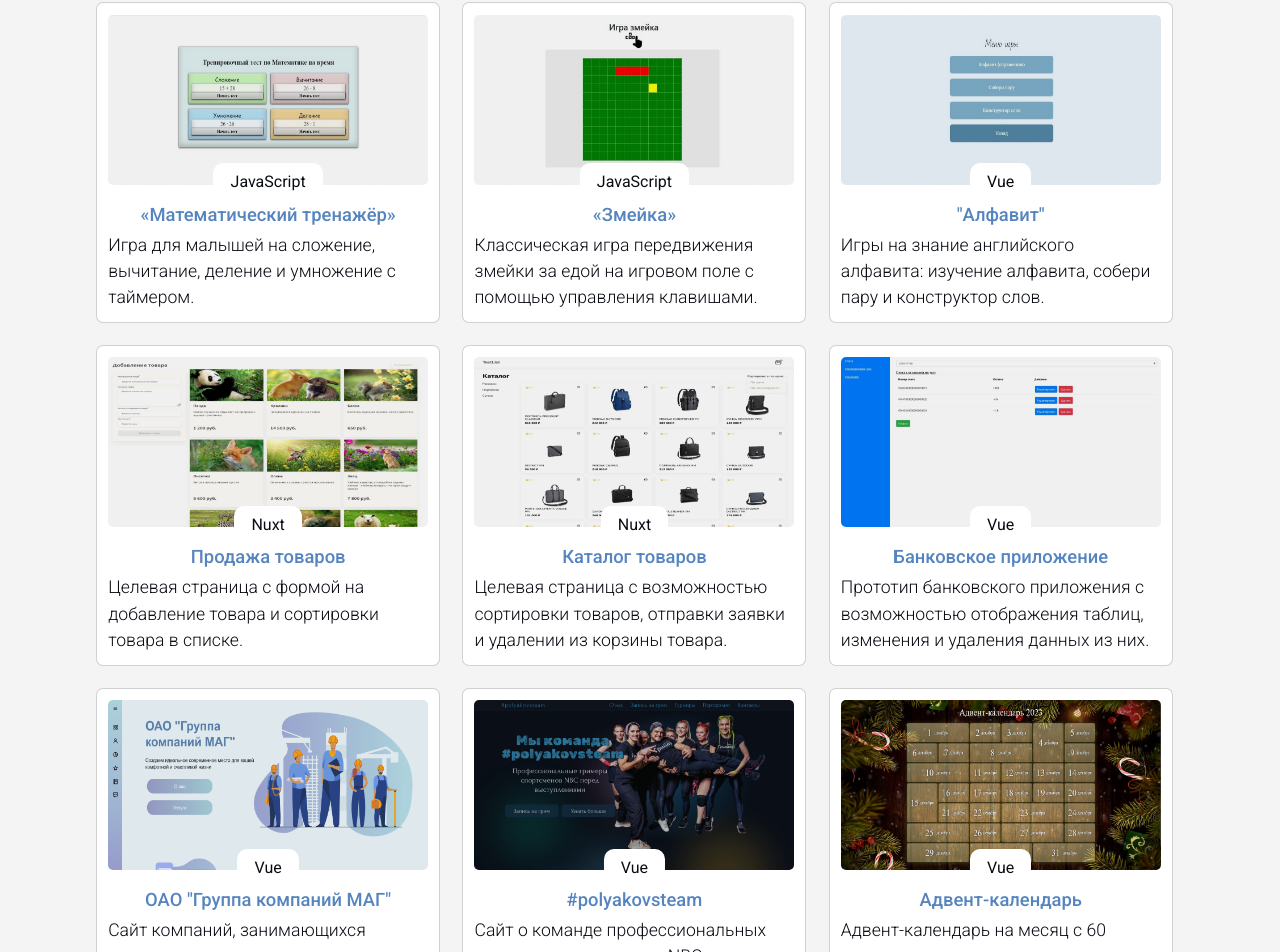
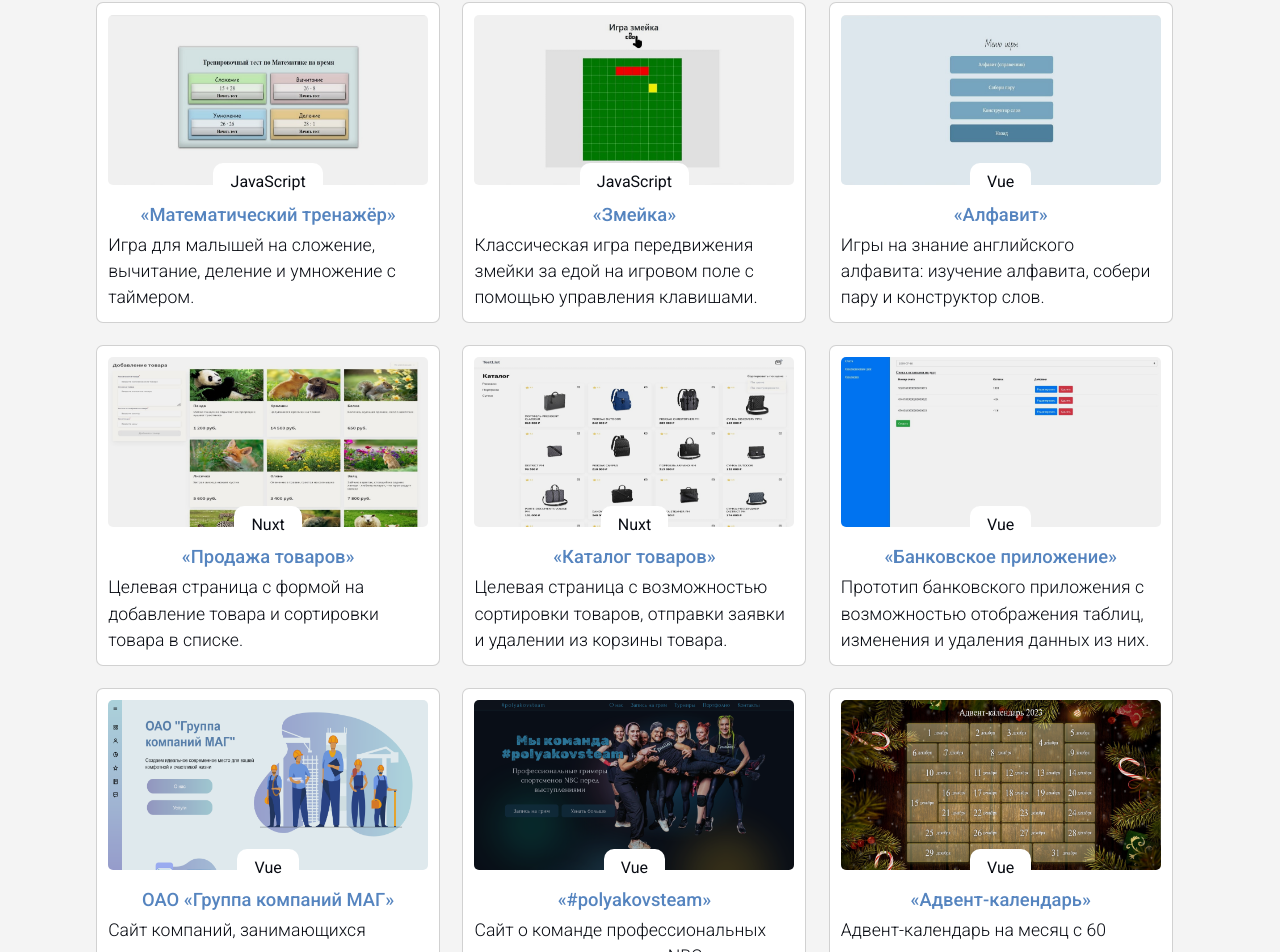
Before and after one commit to AnigalHub/Portfolio, a Nuxt app: page / in a window 1280 px wide. Shown: the part 1967-2919 px from the top of the page. Built offline with nearby package versions, Linux system fonts and the light colour scheme.

Commit message:
изменены кавычки в названии работы

```diff
--- a/components/works.vue
+++ b/components/works.vue
@@ -84,7 +84,7 @@
           {
             src:'/home_pixelperfect.jpg',
             alt:'pixelperfect',
-            name_company:'Startup',
+            name_company:'«Startup»',
             git:'https://github.com/AnigalHub/PixelPerfect',
             show:'/pixelperfect',
             technology:'Vue',
@@ -111,7 +111,7 @@
           {
             src:'./home_svgGame.jpg',
             alt:'alphabet',
-            name_company:'"Алфавит"',
+            name_company:'«Алфавит»',
             git:'https://github.com/AnigalHub/SvgGames',
             show:'/svggames',
             technology:'Vue',
@@ -120,7 +120,7 @@
           {
             src:'/home_testtask.jpg',
             alt:'TestTask',
-            name_company:'Продажа товаров',
+            name_company:'«Продажа товаров»',
             git:'https://github.com/AnigalHub/TestTask',
             show:'/testtask',
             technology:'Nuxt',
@@ -129,7 +129,7 @@
           {
             src:'/home_market.jpg',
             alt:'market',
-            name_company:'Каталог товаров',
+            name_company:'«Каталог товаров»',
             git:'https://github.com/AnigalHub/Market',
             show:'/market',
             technology:'Nuxt',
@@ -138,7 +138,7 @@
           {
             src:'/home_testbis.jpg',
             alt:'TestBis',
-            name_company:'Банковское приложение',
+            name_company:'«Банковское приложение»',
             git:'https://github.com/AnigalHub/TestBis',
             show:'/testbis',
             technology:'Vue',
@@ -147,7 +147,7 @@
           {
             src:'/home_mag.png',
             alt:'Mag',
-            name_company:'ОАО \"Группа компаний МАГ\"',
+            name_company:'ОАО «Группа компаний МАГ»',
             git:'https://github.com/AnigalHub/GroupOfCompaniesMAG',
             show:'/mag',
             technology:'Vue',
@@ -156,7 +156,7 @@
           {
             src:'/home_greasepaint.png',
             alt:'Greasepaint',
-            name_company:'#polyakovsteam',
+            name_company:'«#polyakovsteam»',
             git:'https://github.com/AnigalHub/Greasepaint',
             show:'/greasepaint',
             technology:'Vue',
@@ -165,7 +165,7 @@
           {
             src:'/home_calendar.png',
             alt:'Calendar',
-            name_company:'Адвент-календарь',
+            name_company:'«Адвент-календарь»',
             git:'https://github.com/AnigalHub/AdventCalendar',
             show:'/calendar',
             technology:'Vue',
```
